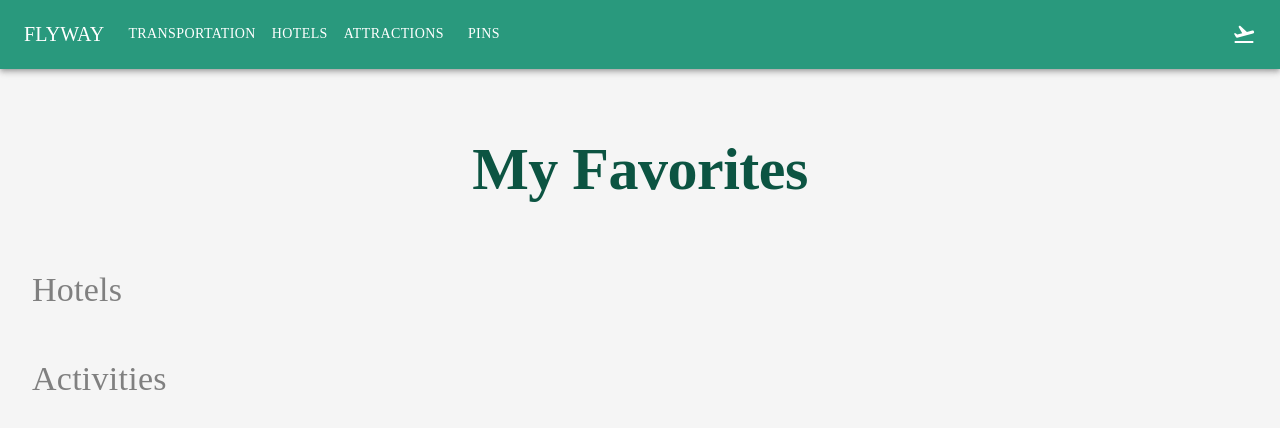
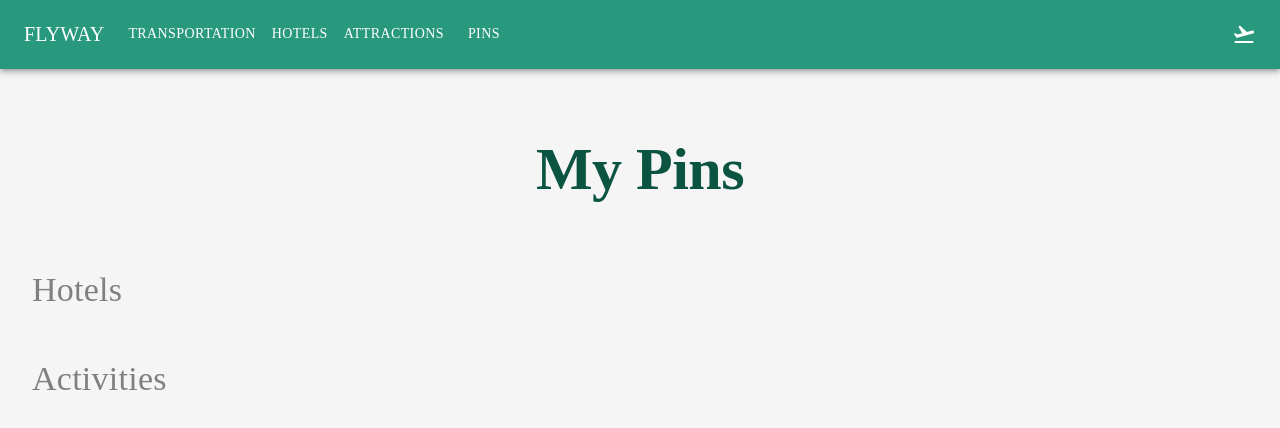
Before and after one commit to shaindel-n/FlywayTravel, a React (Create React App) app: page /#/favorites in a window 1280 px wide. Shown: the top 428 px of the page. Built offline with nearby package versions, Linux system fonts and the light colour scheme.

Commit message:
Added some stylistic changes

```diff
--- a/src/components/activities/activities.jsx
+++ b/src/components/activities/activities.jsx
@@ -51,7 +51,7 @@ export const MainPage = (props) => {
           fontFamily: "Segoe Print, Display, Script, Sans Serif",
         }}
       >
-        Activities near {heading}
+        Attractions near {heading}
       </Typography>
       <Activities latitude={props.latitude} longitude={props.longitude} />
     </div>
--- a/src/components/favorites/favorites.jsx
+++ b/src/components/favorites/favorites.jsx
@@ -20,7 +20,7 @@ export const Favorites = () => {
           fontFamily: "Segoe Print, Display, Script, Sans Serif",
         }}
       >
-        My Favorites
+        My Pins
       </Typography>
       <Typography
         variant="h4"
```
